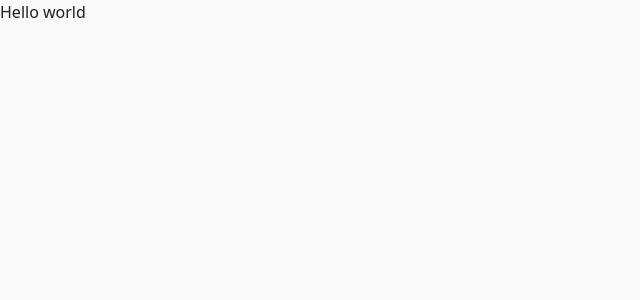
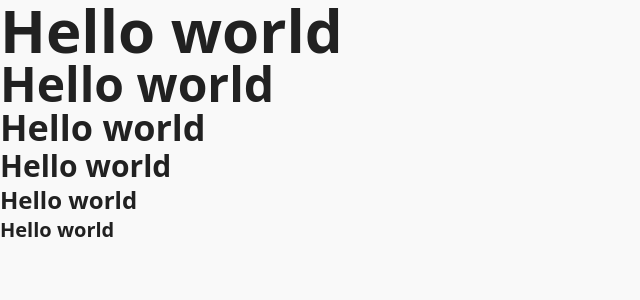
Before and after one commit to abeciana1/alba-cleaning, a Next.js app: page / in a window 1280 px wide. Shown: the top 300 px of the page, without its empty margins (0-640 px from the left). Built offline with nearby package versions, Linux system fonts and the light colour scheme.

Commit message:
Applied global styles to heading elements

```diff
--- a/pages/index.tsx
+++ b/pages/index.tsx
@@ -9,6 +9,11 @@ export default function Home() {
   return (
     <>
       <h1>Hello world</h1>
+      <h2>Hello world</h2>
+      <h3>Hello world</h3>
+      <h4>Hello world</h4>
+      <h5>Hello world</h5>
+      <h6>Hello world</h6>
     </>
   )
 }
--- a/styles/globals.css
+++ b/styles/globals.css
@@ -21,3 +21,31 @@ a {
   color: inherit;
   text-decoration: none;
 }
+
+h1, h2, h3, h4, h5, h6 {
+  @apply font-semibold;
+}
+
+h1 {
+  @apply text-6xl;
+}
+
+h2 {
+  @apply text-5xl;
+}
+
+h3 {
+  @apply text-4xl;
+}
+
+h4 {
+  @apply text-3xl;
+}
+
+h5 {
+  @apply text-2xl;
+}
+
+h6 {
+  @apply text-xl;
+}
```
